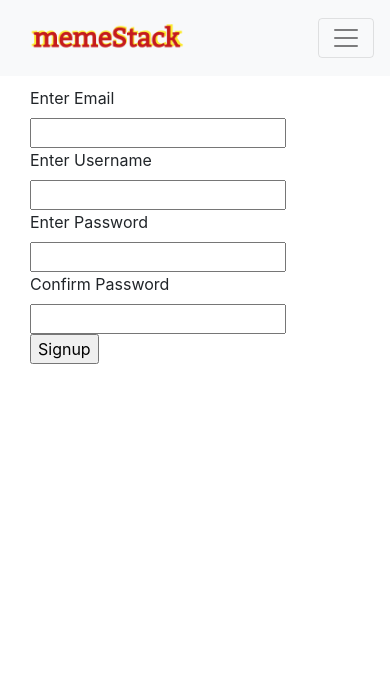
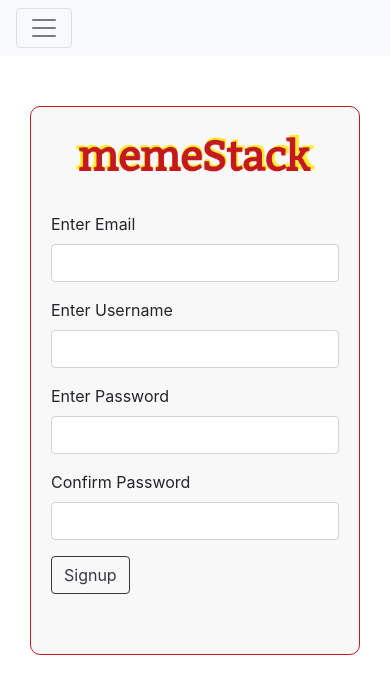
Before and after one commit to shafayet98/memeStack, a Flask app: page /register in a window 390 px wide. Shown: the top 694 px of the page. Run offline with Flask 2, Linux system fonts and the light colour scheme; some libraries are stand-ins or nearby versions.

Commit message:
form style added...

```diff
--- a/memeStackSite/mainproject/static/css/style.css
+++ b/memeStackSite/mainproject/static/css/style.css
@@ -118,3 +118,21 @@
     border-radius: 50%;
     object-fit: cover;
 }
+
+
+/* login */
+
+.login_style .login_form,
+.register_style .register_form {
+    margin-top: 40px;
+    background: #f8f8f8;
+    padding: 10px 20px 60px 20px;
+    border-radius: 10px;
+    border: 1px solid #c51a1d !important;
+}
+
+.register_form img,
+.login_form img {
+    text-align: center;
+    width: 100%;
+}
--- /dev/null
+++ b/memeStackSite/mainproject/static/js/handle.js
@@ -0,0 +1,20 @@
+//general
+var windowHeight = $(window).height();
+var getURL = window.location.href;
+
+// in login
+if (getURL.includes('login')) {
+    $(".navbar-brand").css("display", "none");
+    $(".about").css("display", "none");
+}
+
+// in index and profile for tooltip
+$(function() {
+    $('[data-toggle="tooltip"]').tooltip()
+})
+
+// in register
+if (getURL.includes('register')) {
+    $(".navbar-brand").css("display", "none");
+    $(".about").css("display", "none");
+}
--- a/memeStackSite/mainproject/templates/base.html
+++ b/memeStackSite/mainproject/templates/base.html
@@ -12,6 +12,8 @@
     <link rel="stylesheet" href="../static/css/style.css">
     <!-- font awesome -->
     <script src="https://kit.fontawesome.com/19b1b96522.js" crossorigin="anonymous"></script>
+    <!-- jquery cdn -->
+    <script src="https://code.jquery.com/jquery-3.5.1.js" integrity="sha256-QWo7LDvxbWT2tbbQ97B53yJnYU3WhH/C8ycbRAkjPDc=" crossorigin="anonymous"></script>
     <title>memeStack</title>
 </head>
 
@@ -25,7 +27,7 @@
         </button>
         <div class="collapse navbar-collapse" id="navbarNav">
             <ul class="navbar-nav">
-                <li class='nav-item'>
+                <li class='nav-item about'>
                     <a class="nav-link" href="{{ url_for('core.about') }}">About</a>
                 </li>
                 {% if current_user.is_authenticated %}
@@ -68,9 +70,10 @@
 
     <!-- Optional JavaScript -->
     <!-- jQuery first, then Popper.js, then Bootstrap JS -->
-    <script src="https://code.jquery.com/jquery-3.5.1.slim.min.js" integrity="sha384-DfXdz2htPH0lsSSs5nCTpuj/zy4C+OGpamoFVy38MVBnE+IbbVYUew+OrCXaRkfj" crossorigin="anonymous"></script>
+    <script src="https://code.jquery.com/jquery-3.5.1.js" integrity="sha256-QWo7LDvxbWT2tbbQ97B53yJnYU3WhH/C8ycbRAkjPDc=" crossorigin="anonymous"></script>
     <script src="https://cdn.jsdelivr.net/npm/popper.js@1.16.1/dist/umd/popper.min.js" integrity="sha384-9/reFTGAW83EW2RDu2S0VKaIzap3H66lZH81PoYlFhbGU+6BZp6G7niu735Sk7lN" crossorigin="anonymous"></script>
     <script src="https://stackpath.bootstrapcdn.com/bootstrap/4.5.2/js/bootstrap.min.js" integrity="sha384-B4gt1jrGC7Jh4AgTPSdUtOBvfO8shuf57BaghqFfPlYxofvL8/KUEfYiJOMMV+rV" crossorigin="anonymous"></script>
+    <script src="{{url_for('static', filename='/js/handle.js')}}"></script>
 </body>
 
 </html>
--- a/memeStackSite/mainproject/templates/index.html
+++ b/memeStackSite/mainproject/templates/index.html
@@ -27,9 +27,3 @@
 </div>
 
 {% endblock %}
-
-<script>
-    $(function() {
-        $('[data-toggle="tooltip"]').tooltip()
-    })
-</script>
--- a/memeStackSite/mainproject/templates/register.html
+++ b/memeStackSite/mainproject/templates/register.html
@@ -1,6 +1,42 @@
-{% extends "base.html" %} {% block content %}
-<form method="POST">
+{% extends "base.html" %}
+<!-- <br> -->
+{% block content %}
+<!-- <form method="POST">
     {{ form.hidden_tag() }} {{ form.email.label }} {{ form.email }} <br> {{ form.username.label }} {{ form.username }} <br> {{ form.password.label }} {{ form.password }} <br> {{ form.password_confirm.label }} {{ form.password_confirm }} <br> {{ form.submit()
     }}
-</form>
+</form> -->
+
+
+
+<div class="container register_style">
+    <div class="row">
+        <div class="col-sm-3"></div>
+        <div class="col-sm-6 register_form">
+            <a href="{{url_for('core.index')}}"><img src="{{url_for('static',filename='/images/logo2.png')}}" alt=""></a>
+            <form class="mt-3" method="POST">
+                {{ form.hidden_tag() }}
+                <!-- email -->
+                <div class="form-group">
+                    {{ form.email.label }} {{ form.email(class="form-control") }}
+                </div>
+                <!-- username -->
+                <div class="form-group">
+                    {{ form.username.label }} {{ form.username(class="form-control") }}
+                </div>
+                <!-- password -->
+                <div class="form-group">
+                    {{ form.password.label }} {{ form.password(class="form-control") }}
+                </div>
+                <!-- confirm password -->
+                <div class="form-group">
+                    {{ form.password_confirm.label }} {{ form.password_confirm(class="form-control") }}
+                </div>
+                {{ form.submit(class="btn btn-outline-dark") }}
+            </form>
+        </div>
+        <div class="col-sm-3"></div>
+    </div>
+</div>
+
+
 {% endblock %}
```
Also changed, not shown: memeStackSite/mainproject/templates/login.html (+24 -3 lines), memeStackSite/mainproject/data.sqlite.
